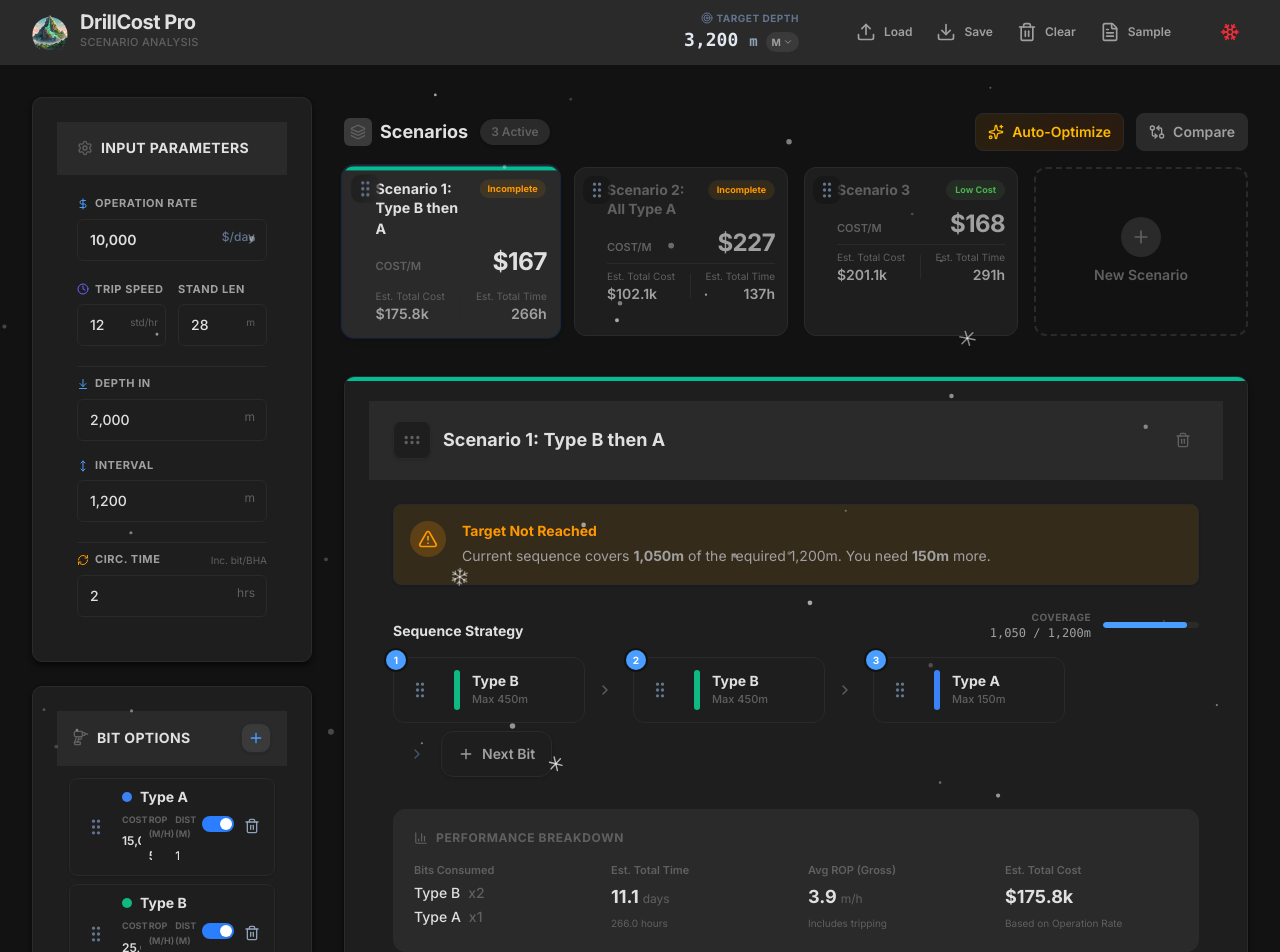
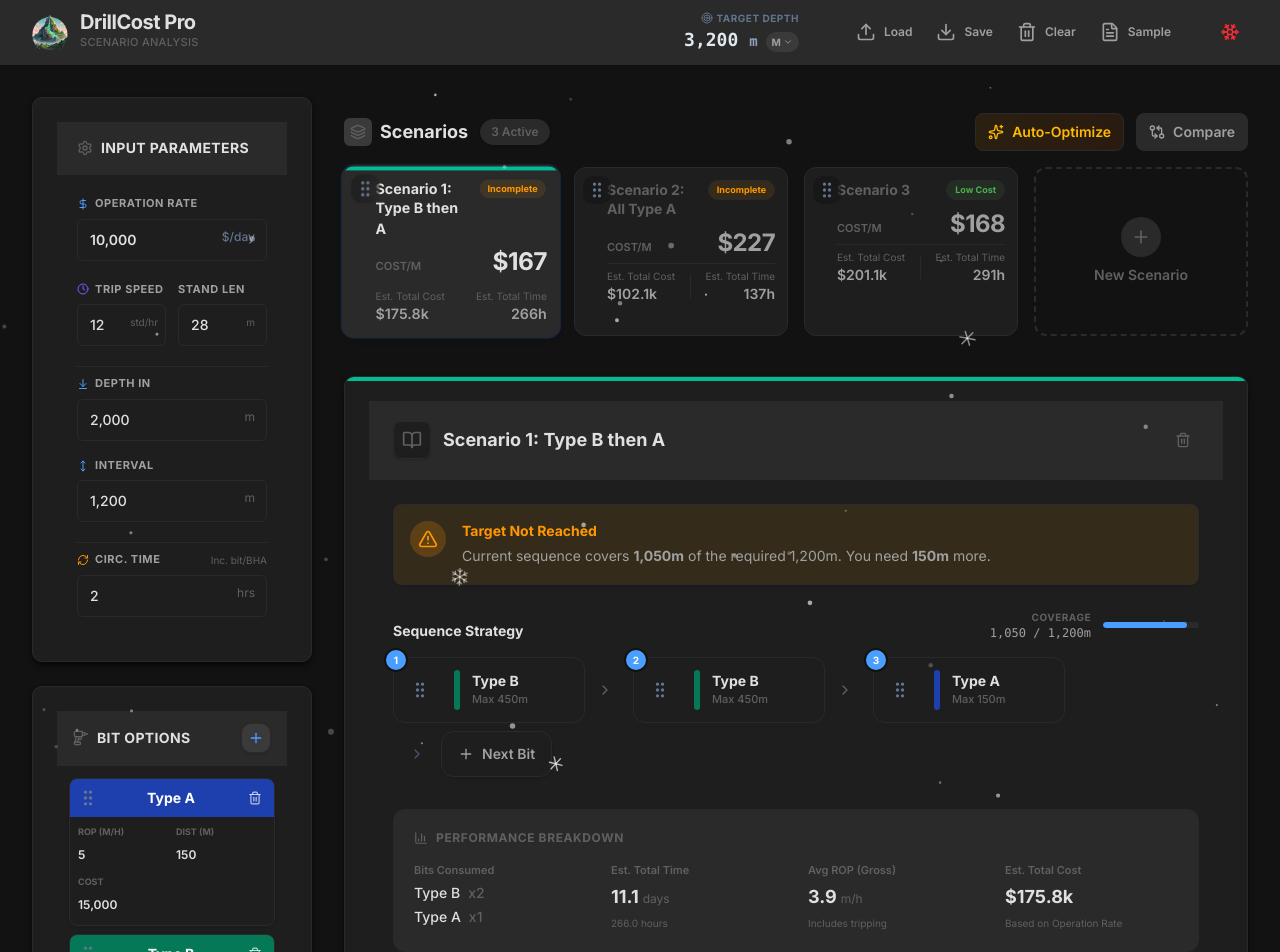
Before and after one commit to son-n-pham/drillcost, a React (Vite) app: page / in a window 1280 px wide. Shown: the top 952 px of the page. Built offline with nearby package versions, Linux system fonts and the light colour scheme.

Commit message:
feat: Update color scheme for BitsPanel and related components

```diff
--- a/components/BitsPanel.tsx
+++ b/components/BitsPanel.tsx
@@ -56,7 +56,8 @@ const BitsPanel: React.FC<BitsPanelProps> = ({ bits, setBits, depthUnit }) => {
     })
   );
 
-  const colors = ['#3b82f6', '#10b981', '#f59e0b', '#ef4444', '#8b5cf6'];
+  // Dark color scheme for bits
+  const colors = ['#1e40af', '#047857', '#b45309', '#b91c1c', '#6d28d9', '#0f766e', '#9333ea', '#c2410c'];
 
   const updateBit = (id: string, field: keyof Bit, value: any) => {
     setBits(bits.map(b => b.id === id ? { ...b, [field]: value } : b));
@@ -71,7 +72,6 @@ const BitsPanel: React.FC<BitsPanelProps> = ({ bits, setBits, depthUnit }) => {
       rop: 5,
       maxDistance: 200,
       color: colors[bits.length % colors.length],
-      isActive: true,
       order: bits.length,
     };
     setBits([...bits, newBit]);
@@ -153,60 +153,66 @@ const BitsPanel: React.FC<BitsPanelProps> = ({ bits, setBits, depthUnit }) => {
 
   // Render Item Component
   const renderBitRow = (bit: Bit, isOverlay = false) => {
-    const isActive = bit.isActive ?? true; // Default to true if undefined
-
-    // In edit mode (mobile), we show handles/delete.
-    // On desktop, we always show handles/delete?
-    // Plan said:
-    // Desktop: Handle | Content | Controls (Toggle, Trash)
-    // Mobile Normal: Content | Toggle
-    // Mobile Edit: Handle | Content | Trash
-
-    // We can use CSS media queries or just use `isEditMode` which is toggled on mobile.
-    // Let's assume on desktop `isEditMode` is irrelevant or always effectively "sortable".
-    // Actually, making "Edit Mode" only relevant for mobile is cleaner.
-
     return (
       <div className={clsx(
-        "flex items-center gap-2 p-2 border border-slate-200 dark:border-[var(--bh-border)] rounded-lg bg-white dark:bg-[var(--bh-surface-0)] shadow-sm transition-all",
-        !isOverlay && !isActive && "opacity-60 grayscale",
+        "border border-slate-200 dark:border-[var(--bh-border)] rounded-lg bg-white dark:bg-[var(--bh-surface-0)] shadow-sm transition-all overflow-hidden",
         isOverlay && "border-blue-500 ring-2 ring-blue-500/20"
       )}>
-        {/* Drag Handle - Visible on Desktop OR (Mobile + EditMode) */}
-        <div className={clsx("hidden md:block", isEditMode && "block", !isEditMode && "md:block hidden")}>
+        {/* Header with drag handle, bit name, and delete - bit color background */}
+        <div
+          className="flex items-center gap-2 px-2 py-2"
+          style={{ backgroundColor: bit.color }}
+        >
+          {/* Drag Handle */}
+          <div className={clsx(
+            "hidden md:flex shrink-0",
+            isEditMode && "flex",
+            !isEditMode && "md:flex hidden"
+          )}>
             {isOverlay ? (
-            <GripVertical className="w-5 h-5 text-slate-400 cursor-grabbing" />
+              <GripVertical className="w-4 h-4 text-white/80 cursor-grabbing" />
             ) : (
-            <DragHandle />
+              <DragHandle className="text-white/80 hover:text-white p-0" />
             )}
           </div>
 
-        {/* Content */}
-        <div className="flex-1 min-w-0 grid grid-cols-1 gap-1.5">
-          <div className="flex items-center gap-2">
-            <div className="w-2.5 h-2.5 rounded-full shrink-0" style={{ backgroundColor: bit.color }}></div>
-            <input
+          {/* Bit Name - centered both horizontally and vertically */}
+          <div className="flex-1 min-w-0 flex items-center justify-center">
+            <textarea
               value={bit.name}
               onChange={(e) => updateBit(bit.id, 'name', e.target.value)}
-              className="bg-transparent font-bold text-sm text-slate-800 dark:text-[var(--bh-text)] outline-none w-full focus:text-blue-600 dark:focus:text-[var(--bh-primary)] truncate"
+              className="w-full bg-transparent font-bold text-sm text-white outline-none focus:text-blue-200 resize-none overflow-hidden leading-snug text-center py-0"
               placeholder="Bit Name"
+              rows={1}
+              onInput={(e) => {
+                const target = e.target as HTMLTextAreaElement;
+                target.style.height = 'auto';
+                target.style.height = target.scrollHeight + 'px';
+              }}
+              style={{ height: 'auto' }}
             />
           </div>
 
-          <div className="grid grid-cols-3 gap-2">
-            {/* Cost */}
-            <div>
-              <label className="text-[9px] text-slate-400 dark:text-[var(--bh-text-mute)] uppercase font-bold block">Cost</label>
-              <input
-                type="text"
-                value={bit.cost.toLocaleString()}
-                onChange={(e) => handleCostChange(bit.id, e.target.value)}
-                className="w-full text-xs font-semibold bg-transparent outline-none text-slate-700 dark:text-[var(--bh-text)]"
-              />
+          {/* Delete Button */}
+          <button
+            onClick={() => removeBit(bit.id)}
+            className={clsx(
+              "p-1 text-white/70 hover:text-white hover:bg-white/20 rounded transition-colors shrink-0",
+              "hidden md:block",
+              isEditMode && "block",
+              !isEditMode && "md:block hidden"
+            )}
+          >
+            <Trash2 className="w-3.5 h-3.5" />
+          </button>
         </div>
+
+        {/* Content */}
+        <div className="p-2">
+          <div className="grid grid-cols-2 gap-2">
             {/* ROP */}
             <div>
-              <label className="text-[9px] text-slate-400 dark:text-[var(--bh-text-mute)] uppercase font-bold block">ROP ({getSpeedLabel(depthUnit)})</label>
+              <label className="text-[9px] text-slate-400 dark:text-[var(--bh-text-mute)] uppercase font-bold block mb-0.5">ROP ({getSpeedLabel(depthUnit)})</label>
               <input
                 type="number"
                 value={getDisplayValue(bit.rop)}
@@ -216,7 +222,7 @@ const BitsPanel: React.FC<BitsPanelProps> = ({ bits, setBits, depthUnit }) => {
             </div>
             {/* Max Dist */}
             <div>
-              <label className="text-[9px] text-slate-400 dark:text-[var(--bh-text-mute)] uppercase font-bold block">Dist ({getUnitLabel(depthUnit)})</label>
+              <label className="text-[9px] text-slate-400 dark:text-[var(--bh-text-mute)] uppercase font-bold block mb-0.5">Dist ({getUnitLabel(depthUnit)})</label>
               <input
                 type="number"
                 value={getDisplayValue(bit.maxDistance)}
@@ -224,36 +230,16 @@ const BitsPanel: React.FC<BitsPanelProps> = ({ bits, setBits, depthUnit }) => {
                 className="w-full text-xs font-semibold bg-transparent outline-none text-slate-700 dark:text-[var(--bh-text)]"
               />
             </div>
+            {/* Cost */}
+            <div className="col-span-2">
+              <label className="text-[9px] text-slate-400 dark:text-[var(--bh-text-mute)] uppercase font-bold block mb-0.5">Cost</label>
+              <input
+                type="text"
+                value={bit.cost.toLocaleString()}
+                onChange={(e) => handleCostChange(bit.id, e.target.value)}
+                className="w-full text-xs font-semibold bg-transparent outline-none text-slate-700 dark:text-[var(--bh-text)]"
+              />
             </div>
-        </div>
-
-        {/* Controls */}
-        <div className="flex items-center gap-1">
-          {/* Toggle Switch - Hidden in Edit Mode on Mobile? Plan said "View 2 (Edit Mode): ... Hide Toggle" */}
-          <div className={clsx(isEditMode ? "hidden" : "block")}>
-            <button
-              onClick={() => updateBit(bit.id, 'isActive', !isActive)}
-              className={clsx(
-                "w-8 h-4 rounded-full relative transition-colors duration-200 ease-in-out font-sans",
-                isActive ? "bg-blue-500" : "bg-slate-300 dark:bg-slate-600"
-              )}
-              title={isActive ? "Deactivate" : "Activate"}
-            >
-              <span className={clsx(
-                "absolute top-0.5 left-0.5 w-3 h-3 bg-white rounded-full shadow-sm transform transition-transform duration-200 ease-in-out",
-                isActive ? "translate-x-4" : "translate-x-0"
-              )} />
-            </button>
-          </div>
-
-          {/* Delete Button - Visible on Desktop OR (Mobile + EditMode) */}
-          <div className={clsx("hidden md:block", isEditMode && "block", !isEditMode && "md:block hidden")}>
-            <button
-              onClick={() => removeBit(bit.id)}
-              className="p-1.5 text-slate-400 hover:text-red-500 hover:bg-red-50 dark:hover:bg-red-500/10 rounded transition-colors"
-            >
-              <Trash2 className="w-4 h-4" />
-            </button>
           </div>
         </div>
       </div>
--- a/components/ScenarioManager.tsx
+++ b/components/ScenarioManager.tsx
@@ -1,6 +1,6 @@
 import React, { useState, useRef, useEffect, useCallback } from 'react';
 import { Bit, ScenarioConfig, ScenarioResult, GlobalParams } from '../types';
-import { Plus, Trash2, BarChart3, GripHorizontal, CheckCircle2, AlertTriangle, ChevronRight, X, GitCompareArrows, Square, CheckSquare, Layers, Sparkles, GripVertical } from 'lucide-react';
+import { Plus, Trash2, BarChart3, BookOpen, CheckCircle2, AlertTriangle, ChevronRight, X, GitCompareArrows, Square, CheckSquare, Layers, Sparkles, GripVertical } from 'lucide-react';
 import clsx from 'clsx';
 import { DepthUnit, convertDepth, getUnitLabel, getSpeedLabel, METERS_TO_FEET } from '../utils/unitUtils';
 import { getScenarioColor } from '../utils/scenarioColors';
@@ -892,7 +892,7 @@ const ScenarioManager: React.FC<ScenarioManagerProps> = ({ bits, scenarios, setS
           <div className="px-6 py-5 border-b border-slate-100 dark:border-[var(--bh-border)] flex justify-between items-center bg-slate-50/30 dark:bg-[var(--bh-surface-1)]">
             <div className="flex items-center gap-3 w-full max-w-md">
               <div className="p-2 bg-white dark:bg-[var(--bh-surface-0)] border border-slate-200 dark:border-[var(--bh-border)] rounded-lg shadow-sm text-slate-400 dark:text-[var(--bh-text-mute)]">
-                <GripHorizontal className="w-5 h-5" />
+                <BookOpen className="w-5 h-5" />
               </div>
               <div className="w-full">
                 <input
--- a/constants.ts
+++ b/constants.ts
@@ -16,7 +16,7 @@ export const DEFAULT_BITS: Bit[] = [
     cost: 15000,
     rop: 5,
     maxDistance: 150,
-    color: '#3b82f6', // blue-500
+    color: '#1e40af', // dark blue
   },
   {
     id: 'type-b',
@@ -24,7 +24,7 @@ export const DEFAULT_BITS: Bit[] = [
     cost: 25000,
     rop: 5,
     maxDistance: 450,
-    color: '#10b981', // emerald-500
+    color: '#047857', // dark emerald
   },
 ];
 
@@ -60,7 +60,7 @@ export const INITIAL_BITS: Bit[] = [
     cost: 15000,
     rop: 5,
     maxDistance: 150,
-    color: '#3b82f6',
+    color: '#1e40af',
   },
   {
     id: 'type-b',
@@ -68,7 +68,7 @@ export const INITIAL_BITS: Bit[] = [
     cost: 25000,
     rop: 5,
     maxDistance: 450,
-    color: '#10b981',
+    color: '#047857',
   },
 ];
 
--- a/sampleData.ts
+++ b/sampleData.ts
@@ -16,8 +16,7 @@ export const SAMPLE_BITS: Bit[] = [
     cost: 15000,
     rop: 5,
     maxDistance: 150,
-    color: '#3b82f6',
-    isActive: true,
+    color: '#1e40af',
     order: 0,
   },
   {
@@ -26,8 +25,7 @@ export const SAMPLE_BITS: Bit[] = [
     cost: 25000,
     rop: 5,
     maxDistance: 450,
-    color: '#10b981',
-    isActive: true,
+    color: '#047857',
     order: 1,
   },
 ];
--- a/types.ts
+++ b/types.ts
@@ -5,7 +5,7 @@ export interface Bit {
   rop: number; // m/hr
   maxDistance: number; // m
   color: string;
-  isActive: boolean;
+  isActive?: boolean;
   order: number;
 }
 
```
Also changed, not shown: 1 other file (tests, documents, lock files or other folders). Lines whose indentation alone changed are shown as unchanged.
